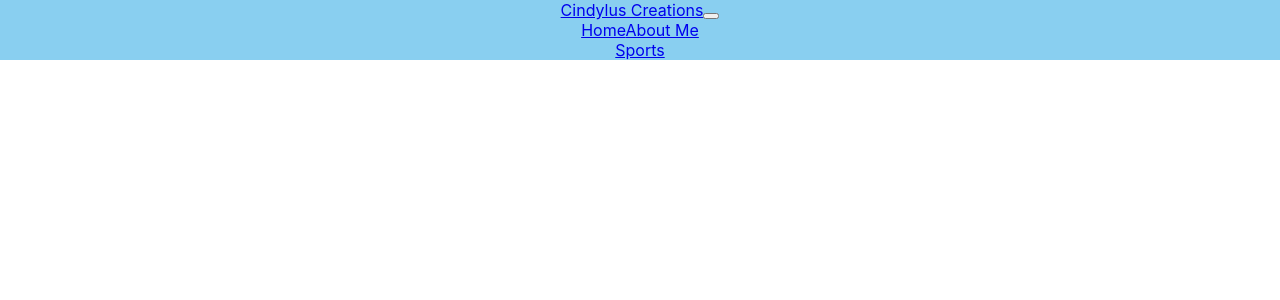
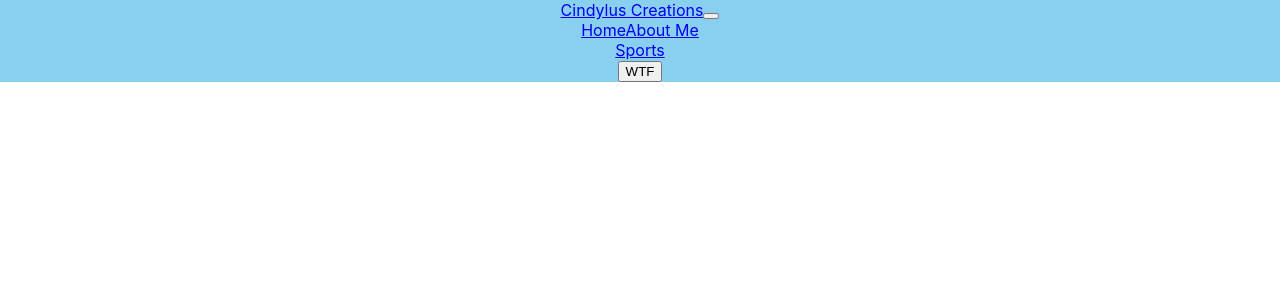
Before and after one commit to bryanlubay/cindyluscreations, a React (Create React App) app: page / in a window 1280 px wide. Shown: the top 300 px of the page. Built offline with nearby package versions, Linux system fonts and the light colour scheme.

Commit message:
30 Dec Ars

```diff
--- a/src/App.js
+++ b/src/App.js
@@ -5,6 +5,7 @@ import InstagramEmbed from 'react-instagram-embed';
 import Navbar from 'react-bootstrap/Navbar'
 import Nav from 'react-bootstrap/Nav'
 import NavDropdown from 'react-bootstrap/NavDropdown'
+import Button from 'react-bootstrap/Button'
 
 function App() {
   return (
@@ -29,7 +30,7 @@ function App() {
     </Navbar.Collapse>
   </Navbar>
   </Container>
-
+    <Button>WTF</Button>
   {/* <InstagramEmbed
   url='https://www.instagr.am/p/CA3aDJ7HlTE/'
   clientAccessToken='824595361729122|1e7b57740da098e528aa20e8ea739d21'
```
